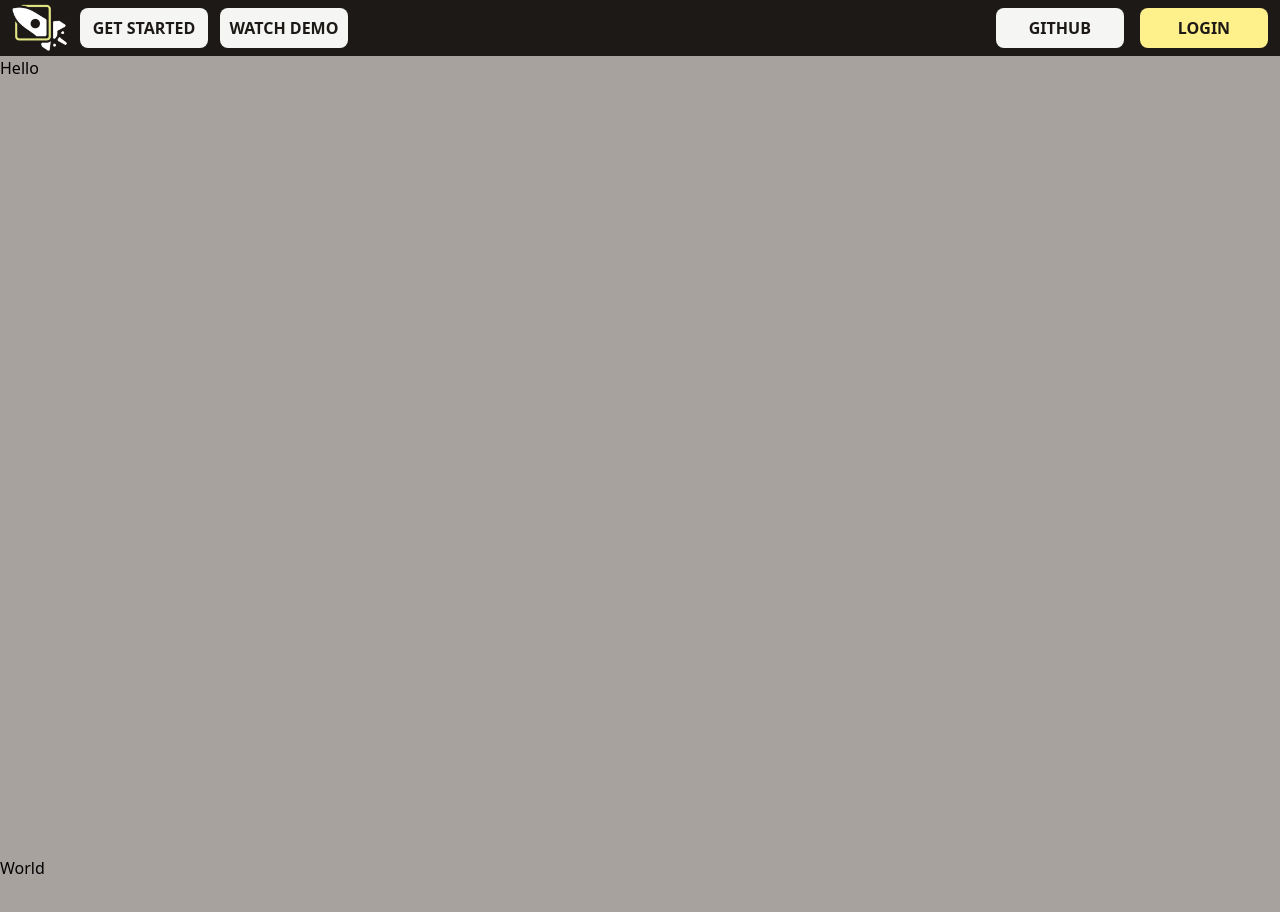
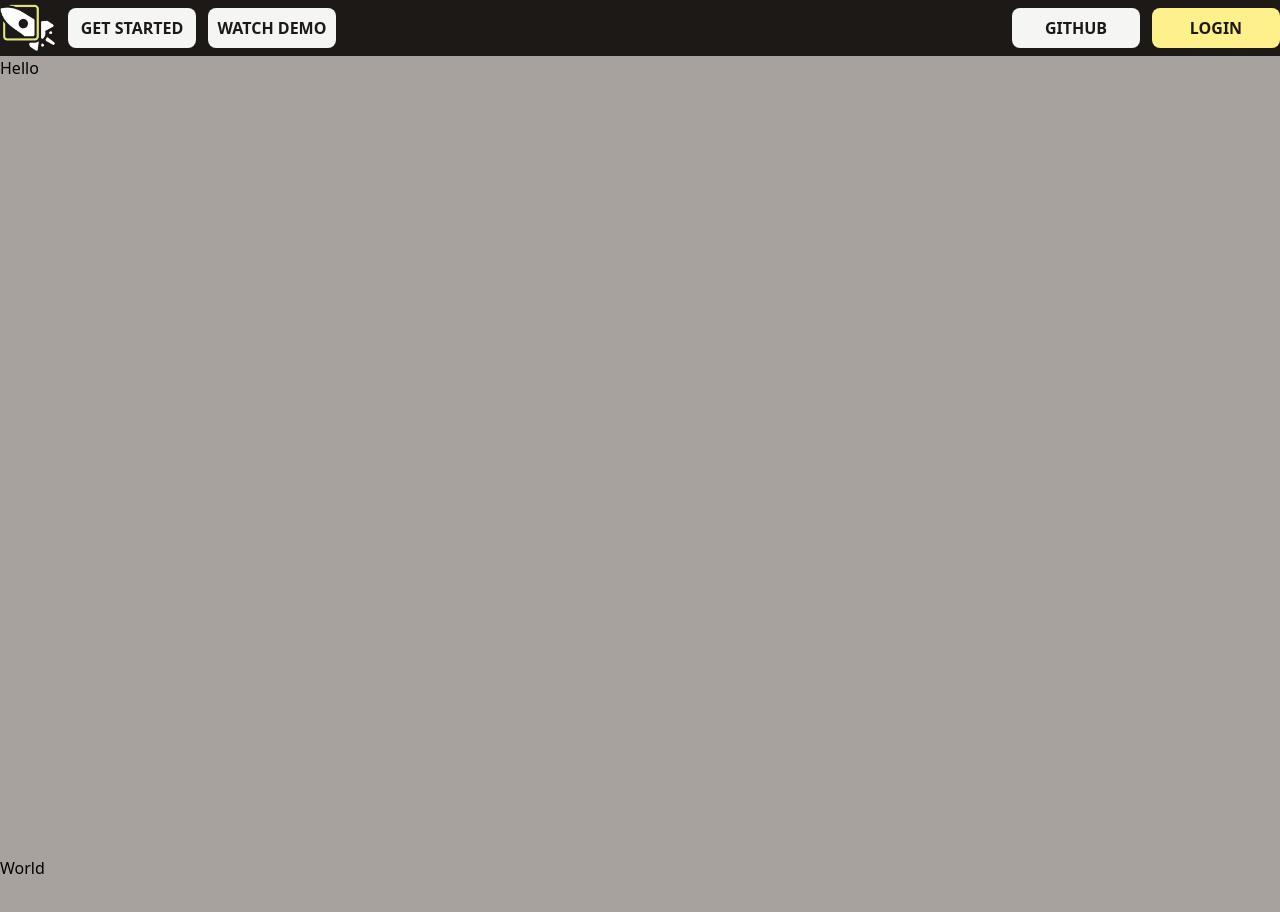
Before and after one commit to oslabs-beta/astrospeed, an Astro site: page / in a window 1280 px wide. Shown: the top 912 px of the page. Built offline with nearby package versions, Linux system fonts and the light colour scheme; Astro itself is replaced by a stand-in of ours.

Commit message:
NavBar complete

```diff
--- a/src/components/Button.astro
+++ b/src/components/Button.astro
@@ -5,7 +5,7 @@ const {color} = Astro.props;
 const darkerColor = color.slice(0,-3) + (Number(color.slice(-3)) + 200);
 // console.log({darkerColor})
 // const tailClass = `py-2 px-4 ${color} text-stone-900 font-semibold rounded-lg shadow-md hover:bg-stone-300 focus:outline-none focus:ring-2 focus:ring-purple-400 focus:ring-opacity-75`;
-const tailClass = `w-32 py-2 px-2 ${color} text-stone-900 font-semibold rounded-lg hover:${darkerColor}`;
+const tailClass = `w-32 h-10 py-2 px-2 ${color} text-stone-900 font-semibold rounded-lg hover:${darkerColor}`;
 ---
 
 <button
--- a/src/components/NavBar.astro
+++ b/src/components/NavBar.astro
@@ -2,13 +2,16 @@
 // Component Imports
 import Button from './Button.astro';
 ---
-<div class="flex bg-stone-900 h-14 sticky top-0 items-center">
-  <div class="flex absolute space-x-3 left-3 items-center">
-    <img src="./white-logo.png" class="relative h-14 w-14">
+<!-- <div class="flex bg-stone-900 h-14 sticky top-0 items-center"> -->
+<div class="flex flex-wrap justify-between bg-stone-900 min-h-14 space-x-3 sticky top-0 items-center">
+  <!-- <div class="flex absolute space-x-3 left-3 items-center"> -->
+  <div class="flex flex-none space-x-3 items-center">
+    <img src="./white-logo.png" class="h-14 w-14">
     <Button color='bg-stone-100'>GET STARTED</Button>
     <Button color='bg-stone-100'>WATCH DEMO</Button>
   </div>
-  <div class="absolute space-x-3 right-3">
+  <!-- <div class="absolute space-x-3 right-3"> -->
+  <div class="flex space-x-3">
     <Button color='bg-stone-100'>GITHUB</Button>
     <Button color='bg-yellow-200'>LOGIN</Button>
   </div>
```
